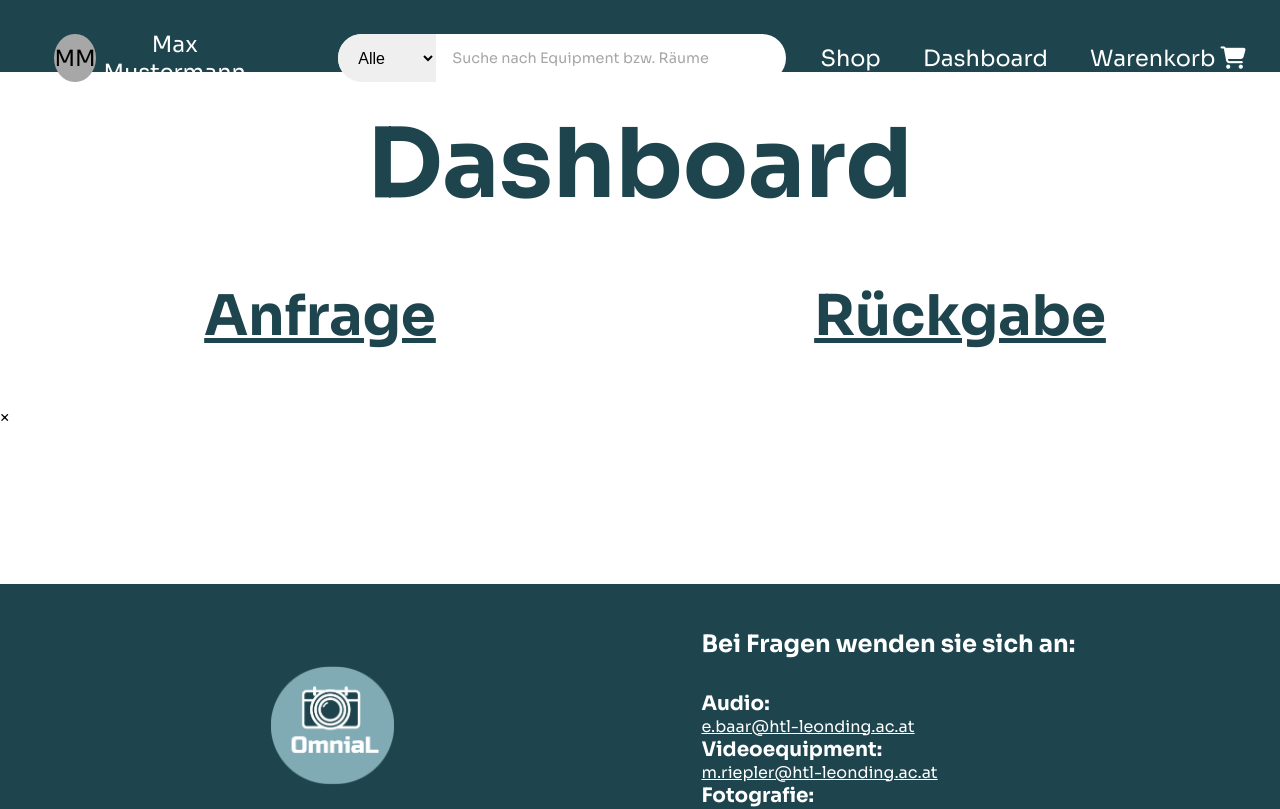
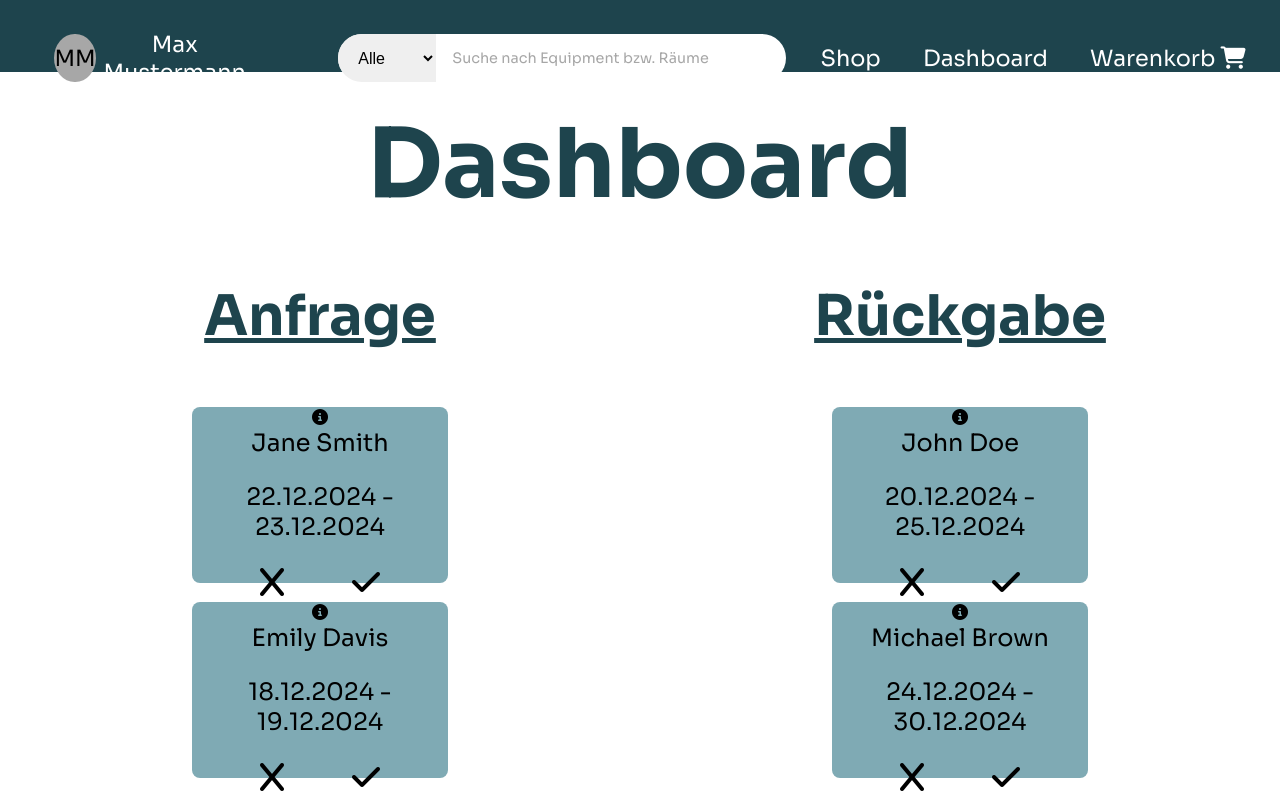
Before and after one commit to S-Stoeger/OmniaL, an Angular app in the folder code/frontend/: page /dashboard in a window 1280 px wide. Shown: the top 809 px of the page. Built offline with nearby package versions, Linux system fonts and the light colour scheme.

Commit message:
#168 added dashboard requests

```diff
--- a/code/frontend/src/app/app.routes.ts
+++ b/code/frontend/src/app/app.routes.ts
@@ -9,7 +9,7 @@ export const routes: Routes = [
   {
     path: '',
     component: ShopStartComponent,
-    title: 'Start'
+    title: 'Shop'
   },
   {
     path: 'dashboard',
@@ -19,7 +19,7 @@ export const routes: Routes = [
   {
     path: 'cart',
     component: ShopCartComponent,
-    title: 'Shopping Cart'
+    title: 'Warenkorb'
   },
   {
     path: 'profile',
--- a/code/frontend/src/app/navigation/navigation.component.html
+++ b/code/frontend/src/app/navigation/navigation.component.html
@@ -17,7 +17,7 @@
       <p>Suche nach Equipment bzw. R&auml;ume</p>
       <i class="fa-solid fa-magnifying-glass"></i>
     </div>
-    <a href="#" class="navigation">Shop</a>
+    <a routerLink="" class="navigation">Shop</a>
     <a routerLink="dashboard" class="navigation">Dashboard</a>
     <a routerLink="cart" class="navigation">Warenkorb <i class="fa-solid fa-cart-shopping"></i></a>
   </div>
@@ -27,9 +27,9 @@
     <button id="menu-toggle">☰</button>
     <div id="dropdown-menu">
 
-      <a href="./index.html" class="navigation">Shop</a>
-      <a href="./dashboard.html" class="navigation">Dashboard</a>
-      <a href="./auswahl.html" class="navigation">Warenkorb <i class="fa-solid fa-cart-shopping"></i></a>
+      <a routerLink="" class="navigation">Shop</a>
+      <a routerLink="dashboard" class="navigation">Dashboard</a>
+      <a routerLink="cart" class="navigation">Warenkorb <i class="fa-solid fa-cart-shopping"></i></a>
     </div>
   </div>
   <div id="search-handy">
--- /dev/null
+++ b/code/frontend/src/app/reservation-exchange/reservation-exchange.component.css
@@ -0,0 +1,70 @@
+.dashboard-exchange {
+  background-color: var(--light_blue);
+  width: 20vw;
+  height: 22vh;
+  margin-left: auto;
+  margin-right: auto;
+  border-radius: 0.5rem;
+  margin-bottom: 5%;
+}
+
+.dashboard-exchange-text {
+  font-size: 1.5rem;
+  margin-top: 0;
+}
+
+.dashboard-exchange-status {
+  display: flex;
+  justify-content: space-evenly;
+  font-size: 2rem;
+}
+
+.modal {
+  display: none; /* Hidden by default */
+  position: fixed;
+  z-index: 1; /* Sit on top */
+  left: 0;
+  top: 0;
+  width: 100%;
+  height: 100%;
+  background-color: rgba(0, 0, 0, 0.5);
+}
+
+/* Modal Content */
+.modal-content {
+  border-radius: 1rem;
+  background-color: #fff;
+  margin: 15% auto;
+  padding: 5%;
+  border: 1px solid #888;
+  width: 50%;
+}
+
+.close-btn:hover,
+.close-btn:focus {
+  color: black;
+  text-decoration: none;
+  cursor: pointer;
+}
+
+@media only screen and (max-width: 480px) {
+  .dashboard-exchange {
+    width: 80%;
+    height: auto;
+    padding: 1rem;
+  }
+
+  .dashboard-exchange-text {
+    font-size: 1.2rem;
+  }
+
+  .fa-circle-info {
+    font-size: 1.5rem;
+    margin-left: 0;
+  }
+
+  .dashboard-exchange-status {
+    font-size: 1.5rem;
+    gap: 0.5rem;
+  }
+}
--- /dev/null
+++ b/code/frontend/src/app/reservation-exchange/reservation-exchange.component.html
@@ -0,0 +1,8 @@
+<div class="dashboard-exchange" *ngFor="let reservation of reservations">
+  <a id="openModalBtn"><i class="fa-solid fa-circle-info"></i></a>
+  <p class="dashboard-exchange-text">{{ reservation.name }}<p>
+  <p class="dashboard-exchange-text">{{ reservation.startDate | date: "dd.MM.yyyy" }} - {{ reservation.endDate | date: "dd.MM.yyyy" }}<p>
+  <div class="dashboard-exchange-status">
+    <i class="fa-solid fa-x"></i><i class="fa-solid fa-check"></i>
+  </div>
+</div>
--- /dev/null
+++ b/code/frontend/src/app/reservation.service.ts
@@ -0,0 +1,90 @@
+import { Injectable } from '@angular/core';
+import {Reservation} from './reservation';
+
+@Injectable({
+  providedIn: 'root'
+})
+export class ReservationService {
+  reservations: Reservation[] = [
+    {
+      id: 1,
+      name: "John Doe",
+      startDate: new Date("2024-12-20T10:00:00"),
+      endDate: new Date("2024-12-25T18:00:00"),
+      isConfirmed: true,
+      equipment: [
+        {
+          id: 1,
+          name: "Panasonic Lumix DCM-GH4",
+          img: "./assets/images/gh4.jpg",
+        },
+        {
+          id: 4,
+          name: "Dji Ronin M",
+          img: "./assets/images/roninM.png",
+        },
+      ],
+    },
+    {
+      id: 2,
+      name: "Jane Smith",
+      startDate: new Date("2024-12-22T09:00:00"),
+      endDate: new Date("2024-12-23T17:00:00"),
+      isConfirmed: false,
+      equipment: [
+        {
+          id: 2,
+          name: "Panasonic Lumix DCM-GH6",
+          img: "./assets/images/gh6.png",
+        },
+        {
+          id: 8,
+          name: "Sigma 18-35mm",
+          img: "./assets/images/objektiv.png",
+        },
+      ],
+    },
+    {
+      id: 3,
+      name: "Michael Brown",
+      startDate: new Date("2024-12-24T14:00:00"),
+      endDate: new Date("2024-12-30T16:00:00"),
+      isConfirmed: true,
+      equipment: [
+        {
+          id: 3,
+          name: "Blackmagic Cinema Pocket",
+          img: "./assets/images/blackmagic.png",
+        },
+        {
+          id: 7,
+          name: "Atomos Ninja Inferno",
+          img: "./assets/images/ninjaMonitor.jpg",
+        },
+      ],
+    },
+    {
+      id: 4,
+      name: "Emily Davis",
+      startDate: new Date("2024-12-18T08:00:00"),
+      endDate: new Date("2024-12-19T20:00:00"),
+      isConfirmed: false,
+      equipment: [
+        {
+          id: 6,
+          name: "Kamera",
+          img: "./assets/images/camera.png",
+        },
+        {
+          id: 5,
+          name: "Dji Ronin S",
+          img: "./assets/images/roninS.png",
+        },
+      ],
+    },
+  ];
+
+  getReservations(): Reservation[] {
+    return this.reservations;
+  }
+}
--- /dev/null
+++ b/code/frontend/src/app/reservation.ts
@@ -0,0 +1,14 @@
+import {Equipment} from './equipment';
+
+export interface Reservation {
+  id: number;
+  name: string;
+  startDate: Date;
+  endDate: Date;
+  isConfirmed: boolean;
+  equipment: {
+    id: number;
+    name: string;
+    img: string;
+  }[]
+}
--- a/code/frontend/src/app/shop-dashboard/shop-dashboard.component.css
+++ b/code/frontend/src/app/shop-dashboard/shop-dashboard.component.css
@@ -10,6 +10,7 @@
 #dashboard-box {
   display: flex;
   justify-content: space-around;
+  margin-bottom: 1%;
 }
 
 #dashboard-request-box, #dashboard-return-box {
@@ -22,26 +23,6 @@
   text-decoration: underline;
   font-size: 3.5rem;
   font-weight: bold;
-}
-
-.dashboard-exchange {
-  background-color: var(--light_blue);
-  width: 20vw;
-  height: 22vh;
-  margin-left: auto;
-  margin-right: auto;
-  border-radius: 0.5rem;
-}
-
-.dashboard-exchange-text {
-  font-size: 1.5rem;
-  margin-top: 0;
-}
-
-.dashboard-exchange-status {
-  display: flex;
-  justify-content: space-evenly;
-  font-size: 2rem;
 }
 
 @media only screen and (max-width: 480px) {
@@ -69,24 +50,4 @@
   #dashboard-return-header {
     font-size: 2.5rem;
   }
-
-  .dashboard-exchange {
-    width: 80%;
-    height: auto;
-    padding: 1rem;
-  }
-
-  .dashboard-exchange-text {
-    font-size: 1.2rem;
-  }
-
-  .fa-circle-info {
-    font-size: 1.5rem;
-    margin-left: 0;
-  }
-
-  .dashboard-exchange-status {
-    font-size: 1.5rem;
-    gap: 0.5rem;
-  }
 }
--- a/code/frontend/src/app/shop-dashboard/shop-dashboard.component.html
+++ b/code/frontend/src/app/shop-dashboard/shop-dashboard.component.html
@@ -1,13 +1,16 @@
-<main style="height: 60vh">
 <p id="dashboard-header">Dashboard</p>
 <div id="dashboard-box">
   <div id="dashboard-request-box">
     <p id="dashboard-request-header">Anfrage</p>
-      <div id="dashboard-request"></div>
+    <div id="dashboard-request">
+      <app-reservation-exchange [reservations]="requestReservations"></app-reservation-exchange>
+    </div>
   </div>
   <div id="dashboard-return-box">
     <p id="dashboard-return-header">R&uuml;ckgabe</p>
-      <div id="dashboard-return"></div>
+    <div id="dashboard-return">
+      <app-reservation-exchange [reservations]="returnReservations"></app-reservation-exchange>
+    </div>
   </div>
 </div>
 
@@ -18,4 +21,3 @@
     <div id="dashboard-equipment"></div>
   </div>
 </div>
-</main>
--- a/code/frontend/src/app/shop-dashboard/shop-dashboard.component.ts
+++ b/code/frontend/src/app/shop-dashboard/shop-dashboard.component.ts
@@ -1,11 +1,26 @@
-import { Component } from '@angular/core';
+import {Component, inject} from '@angular/core';
+import {Reservation} from '../reservation';
+import {ReservationService} from '../reservation.service';
+import {NgForOf} from '@angular/common';
+import {ReservationExchangeComponent} from '../reservation-exchange/reservation-exchange.component';
 
 @Component({
   selector: 'app-shop-dashboard',
-  imports: [],
   templateUrl: './shop-dashboard.component.html',
+  imports: [
+    ReservationExchangeComponent
+  ],
   styleUrl: './shop-dashboard.component.css'
 })
 export class ShopDashboardComponent {
+  requestReservations: Reservation[];
+  returnReservations: Reservation[];
 
+  reservationService: ReservationService = inject(ReservationService);
+
+  constructor() {
+    let reservations: Reservation[] = this.reservationService.getReservations();
+    this.returnReservations = reservations.filter(reservation => reservation.isConfirmed);
+    this.requestReservations = reservations.filter(reservation => !reservation.isConfirmed);
+  }
 }
--- a/code/frontend/src/app/shop-detail/shop-detail.component.ts
+++ b/code/frontend/src/app/shop-detail/shop-detail.component.ts
@@ -7,8 +7,7 @@ import {Equipment} from '../equipment';
 @Component({
   selector: 'app-shop-detail',
   imports: [
-    CardRowComponent,
-    RouterLink
+    CardRowComponent
   ],
   templateUrl: './shop-detail.component.html',
   styleUrl: './shop-detail.component.css'
--- a/code/frontend/src/app/shop-start/shop-start.component.ts
+++ b/code/frontend/src/app/shop-start/shop-start.component.ts
@@ -5,7 +5,6 @@ import {CardRowComponent} from '../card-row/card-row.component';
 @Component({
   selector: 'app-shop-start',
   imports: [
-    NgOptimizedImage,
     CardRowComponent
   ],
   templateUrl: './shop-start.component.html',
```
Also changed, not shown: code/frontend/src/app/reservation-exchange/reservation-exchange.component.ts (added, +20 -0 lines), 2 other files (tests, documents, lock files or other folders). Lines whose indentation alone changed are shown as unchanged.
